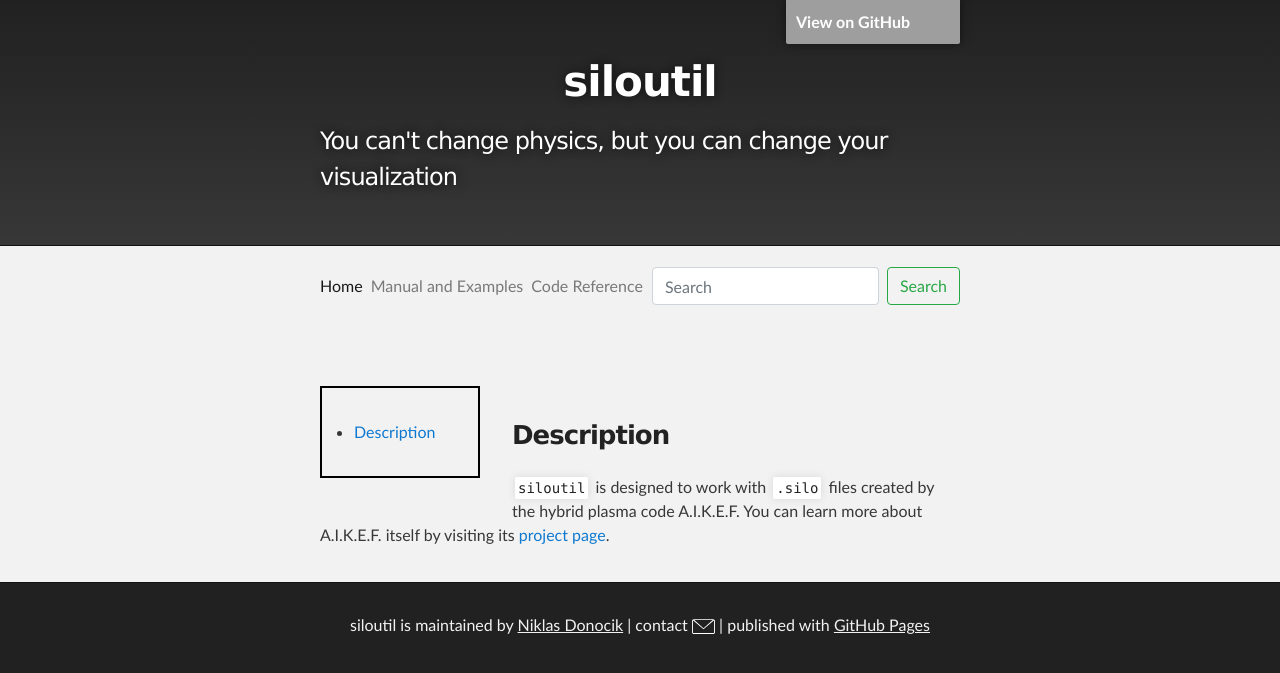
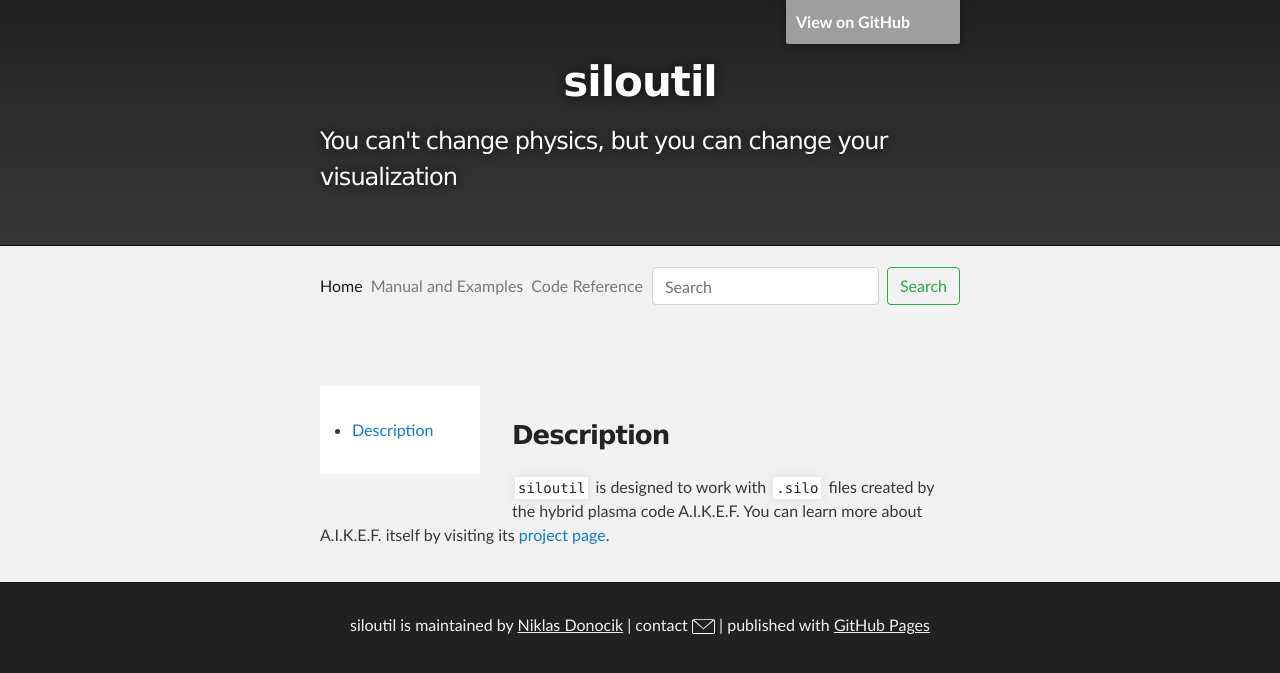
Before and after one commit to siloutil/siloutil.github.io, a Jekyll site: the page built from README.md, in a window 1280 px wide. Shown: the top 673 px of the page. Built offline with Jekyll 4.4.1, drawn with Linux system fonts in a browser that asks for light colours; our own code applies the rules of GitHub Pages for plain Markdown files; grey boxes are pictures that could not be loaded.

Commit message:
Update style.css

```diff
--- a/css/style.css
+++ b/css/style.css
@@ -243,6 +243,7 @@ h1,h2,h3,h4,h5,h6{
 	letter-spacing:-1px
 }
 h1{
+	margin: 0px;
 	font-size:30px;
 	font-weight:700;
 	text-align: center;
@@ -609,7 +610,7 @@ form{
 .toc {
     width: 25%;
     float: left;
-    border: 2px solid black;
+    background-color: white;
     padding: 5%;
     margin-right: 5%;
     margin-bottom: 5%;
```
